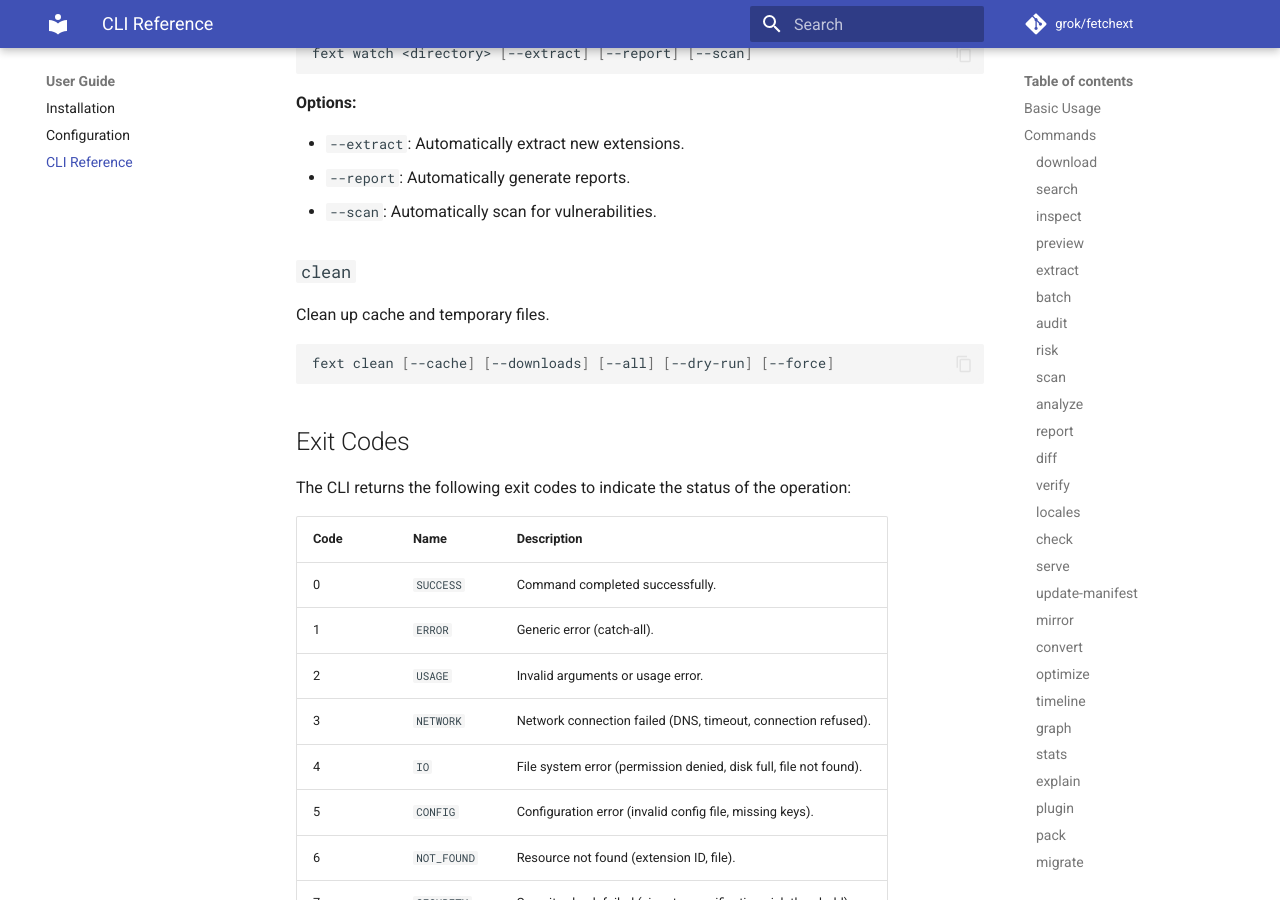
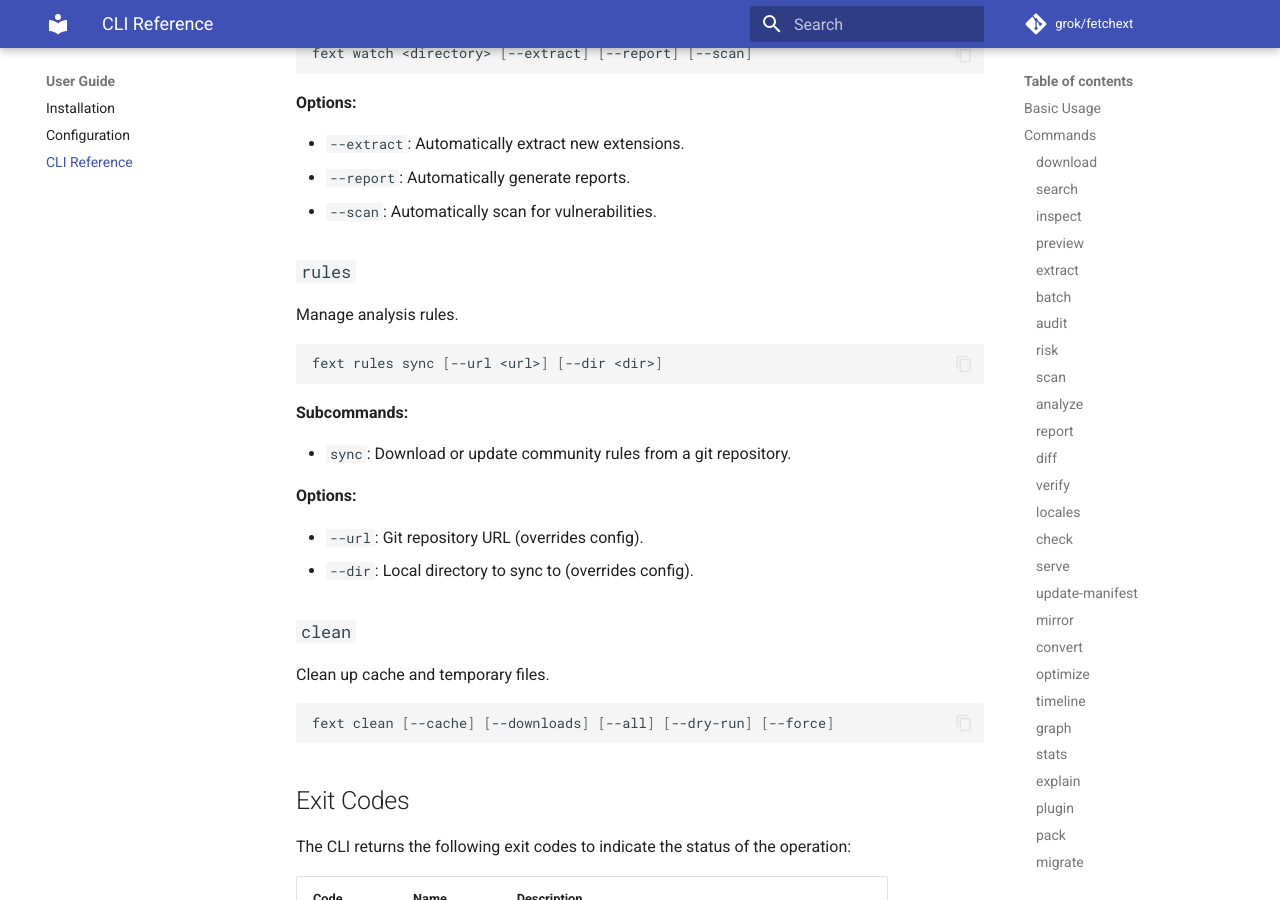
Before and after one commit to Grokzen/fetchext, an MkDocs documentation site: the page built from docs/cli.md, in a window 1280 px wide and 900 px high, scrolled down 8177 px. Built offline with MkDocs 1.6.1 and Material for MkDocs 9.7.7, drawn with Linux system fonts in a browser that asks for light colours; comment, search, counter and statistics services are not loaded.

Commit message:
feat(security): add community rules sync
- Added 'fext rules sync' command to download/update YARA rules from git.
- Added 'rules' section to 'config.toml' schema.
- Added unit tests for rules synchronization.
- Updated documentation (docs/cli.md).
- Updated CHANGELOG.md and ROADMAP.md.

````diff
--- a/docs/cli.md
+++ b/docs/cli.md
@@ -384,6 +384,23 @@ fext watch <directory> [--extract] [--report] [--scan]
 * `--report`: Automatically generate reports.
 * `--scan`: Automatically scan for vulnerabilities.
 
+### `rules`
+
+Manage analysis rules.
+
+```bash
+fext rules sync [--url <url>] [--dir <dir>]
+```
+
+**Subcommands:**
+
+* `sync`: Download or update community rules from a git repository.
+
+**Options:**
+
+* `--url`: Git repository URL (overrides config).
+* `--dir`: Local directory to sync to (overrides config).
+
 ### `clean`
 
 Clean up cache and temporary files.
````
Also changed, not shown: CHANGELOG.md (+1 -1 lines), docs/analysis.md (+0 -14 lines), 3 other files.
